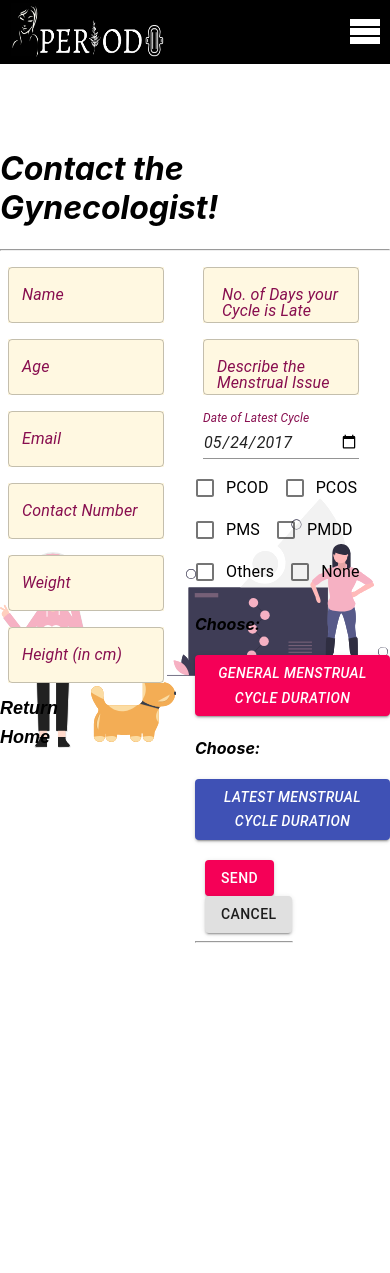
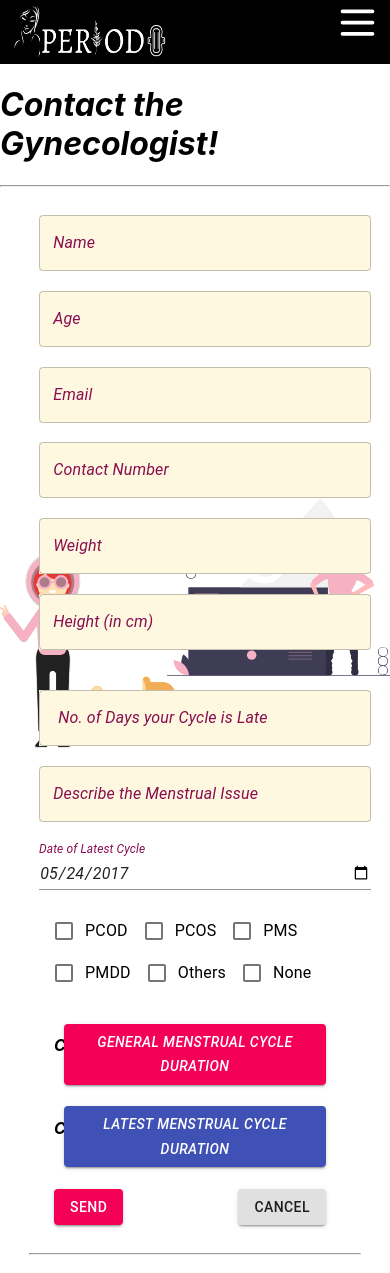
Before and after one commit to Feminine-Divine/periodo, a Next.js app in the folder periodo/: page /Gynac in a window 390 px wide. Before the commit the page ends 963 px from the top, so only its background shows below. Built offline with nearby package versions, Linux system fonts and the light colour scheme.

Commit message:
made website responsive

```diff
--- a/periodo/components/Gynae/Gynac.js
+++ b/periodo/components/Gynae/Gynac.js
@@ -1,10 +1,9 @@
 import { Button, Checkbox, Container, FormControl, FormControlLabel, Grid, Icon, InputLabel, makeStyles, Menu, MenuItem, MuiThemeProvider, Paper, Select, TextField, Typography } from '@material-ui/core';
 import React from 'react'
 import Navbar from '../navbar'
-import Tips from '../tips/tips';
 import { Forme, Userform } from './Userform';
 import Link from "next/link"
-
+import style from "./Gynac.module.css"
 
 const initialFValues ={
     fullName:'',
@@ -46,8 +45,8 @@ const initialFValues ={
     <h1><em><strong>Contact the Gynecologist!</strong></em></h1>
     <hr></hr>
         <Grid container>
-            <Grid item xs ={6}>
-           <em><TextField
+            <Grid item xs ={6} className={style.grid}>
+           <em><TextField className={style.field}
            style={{
                 backgroundColor: "#fff8e1"
         }}
@@ -67,7 +66,7 @@ const initialFValues ={
                 />
                 </em>
 
-               <em> <TextField
+               <em> <TextField className={style.field}
                style={{
                 backgroundColor: "#fff8e1"
             }}
@@ -86,7 +85,7 @@ const initialFValues ={
                   onChange={handleInputChange}
                   />
                   </em>
-                   <em> <TextField
+                   <em> <TextField className={style.field}
                    style={{
                     backgroundColor: "#fff8e1"
                 }}
@@ -103,7 +102,7 @@ const initialFValues ={
                   onChange={handleInputChange}
                   />
                   </em>
-                 <em><TextField
+                 <em><TextField className={style.field}
                  style={{
                   backgroundColor: "#fff8e1"
               }}
@@ -120,7 +119,7 @@ const initialFValues ={
                   onChange={handleInputChange}
                   />
                   </em>
-                 <em> <TextField
+                 <em> <TextField className={style.field}
                  style={{
                   backgroundColor: "#fff8e1"
               }}
@@ -139,7 +138,7 @@ const initialFValues ={
                   />
                   </em>
 
-                 <em><TextField
+                 <em><TextField className={style.field}
                  style={{
                   backgroundColor: "#fff8e1"
               }}
@@ -158,18 +157,10 @@ const initialFValues ={
                   />
                   </em>
 
-                  <Grid item xs={6}>
 
-       <Link href="/homepage">
-         <em> <strong  style={{
-                  fontSize:"x-large"
-              }} ><a>Return Home</a>
-         </strong></em>
-        </Link >
-        </Grid>
                   </Grid>
-                  <Grid item xs={6}>
-                  <em><TextField
+                  <Grid item xs={6} className={style.grid}>
+                  <em><TextField className={style.field}
                   style={{
                     backgroundColor: "#fff8e1"
                 }}
@@ -189,7 +180,7 @@ const initialFValues ={
                  />
                  </em>
 
-                  <em> <TextField
+                  <em> <TextField className={style.field}
                   style={{
                     backgroundColor: "#fff8e1 "
                 }}
@@ -208,7 +199,7 @@ const initialFValues ={
                 />
                 </em>
                 <form noValidate>
- <em> <TextField
+ <em> <TextField className={style.field}
  style={{
   backgroundColor: "white"
 }}
@@ -228,7 +219,7 @@ const initialFValues ={
   </em>
 </form>
 
-
+<div className={style.grid}>
 <FormControlLabel
 
   control={
@@ -296,9 +287,12 @@ const initialFValues ={
   }
   label="None"
   />
-      <h4><em>Choose:</em></h4>
+  </div>
+  <div className={style.grid} style={{display:"flex",position:"relative"}}>
+      <h4 margin="10px"><em>Choose:</em></h4>
 
   <Button
+        style={{margin:"10px",position:"absolute",right:"0"}}
         aria-controls="customized-menu"
         aria-haspopup="true"
         variant="contained"
@@ -308,6 +302,8 @@ const initialFValues ={
         <em>General Menstrual Cycle Duration
         </em>
       </Button>
+
+  </div>
 
 <Menu
   id="simple-menu"
@@ -334,9 +330,10 @@ const initialFValues ={
 </Menu>
 
 
-
-<h4><em>Choose:</em></h4>
+<div className={style.grid} style={{display:"flex",position:"relative"}}>
+<h4 margin="10px"><em>Choose:</em></h4>
 <Button
+ style={{margin:"10px",position:"absolute",right:"0"}}
         aria-controls="customized-menu"
         aria-haspopup="true"
         variant="contained"
@@ -346,6 +343,7 @@ const initialFValues ={
       <em>Latest Menstrual Cycle
         Duration </em>
       </Button>
+   </div>
 <Menu
   id="simple-menu"
   anchorEl={anchorEl}
@@ -372,23 +370,21 @@ const initialFValues ={
 </Menu>
 
 
-                  <Grid item xs={6}  style={{
-  margin:"20px 0"
-}}>
 
+<div className={style.grid} style={{display:"flex",position:"relative"}}>
         <Button style={{
-  margin:"0 10px"
+  margin:"10px 0"
 }} variant="contained" color="secondary" >
   Send
 </Button>
-      <Button style={{
-  margin:"0 10px"
-}} variant="contained" >
+      <Button
+      style={{margin:"10px",position:"absolute",right:"0"}}
+ variant="contained" >
         Cancel
        </Button>
+       </div>
        <hr></hr>
        </Grid></Grid>
-            </Grid>
         </Forme>
 
         </>
--- /dev/null
+++ b/periodo/components/Gynae/Gynac.module.css
@@ -0,0 +1,12 @@
+.grid{
+    width: 85%!important;
+    margin: auto!important;
+    max-width: 950px!important;
+    padding: 10px 0;
+    flex-basis: auto!important;
+}
+
+.field{
+    width: 100%!important;
+    margin: 3%!important;
+}
--- a/periodo/components/navbar.css
+++ b/periodo/components/navbar.css
@@ -1,43 +1,34 @@
 
 .nav-img{
     position: relative;
-    left: 2%;
+    left: 0;
 }
 .Nav-bar{
    width: 90%;
-   height: 150px;
   padding: 0.5rem 1rem;
     font-size: 20px;
     font-weight: 700;
 }
-.main-navbar{
-   width: 100%;
-   margin-right: 10px;
-}
 .Nav-bar:hover{
    border-radius: 2rem;
-    box-shadow: 2px 2px 3px 3px cyan,
-                 2px 2px 5px 4px cyan;
-color: turquoise;
+    box-shadow: 2px 2px 3px 3px rgb(255, 211, 232),
+                 2px 2px 5px 4px rgb(255, 211, 232);
+color: rgb(255, 211, 232);
 }
 #nav-btn,.toggle{
     display: none;
 }
-.header {
+/* .header {
     display: flex;
     justify-content: space-between;
     align-items: center;
     padding: 0px 40px;
-    height: 80px;
-  }
+    height: 0px;
+  } */
 
 /***********Responsive********/
 
 @media screen and (max-width:1000px){
-    .main-navbar{
-        display: none;
-        visibility: hidden;
-    }
 
     .toggle{
         display: block;
@@ -47,7 +38,6 @@ color: turquoise;
     }
     .Nav-bar{
         position: relative;
-        right: -60%;
         text-align: center;
         text-transform: capitalize;
     }
@@ -76,3 +66,87 @@ color: turquoise;
     }
 
 } */
+
+/*Desktop View*/
+.header {    display: flex;
+    background: black;
+    justify-content: space-between;
+    align-items: center;
+    width: auto;
+    height:auto;
+  }
+  .logo-nav {
+    color: white;
+    background-color: black;
+    display: flex;
+    width: 100%;
+    justify-content: space-between;
+  }
+
+  .nav-options {
+    list-style-type: none;
+    display: flex;
+  }
+  .mobile-option {
+    display: none;
+  }
+
+  .option :hover {
+    color: white;
+  }
+
+  .mobile-menu {
+    display: none;
+  }
+  @media (max-width: 1000px) {
+    /*Mobile View */
+
+    .header {
+        padding: 0px 10px;
+      }
+      .logo {
+        width: 45px;
+        height: 45px;
+      }
+      .nav-options {
+        display: flex;
+        width: 100%;
+        position: absolute;
+        top: 47px;
+        z-index: 11;
+        left: -100%;
+        opacity: 0;
+        transition: all 0.5s ease;
+        flex-direction: column;
+        list-style-type: none;
+        grid-gap: 0px;
+      }
+      .nav-options.active {
+        background: #101011;
+        left: 0;
+        opacity: 1;
+        transition: all 0.5s ease;
+        z-index: 11;
+        align-content: center;
+        padding-left: 0px;
+      }
+
+      .menu-icon {
+        width: 45px;
+        height: 45px;
+      }
+      .menu-icon:hover{
+        color: rgb(255, 211, 232);
+      }
+      .option {
+        display: flex;
+        align-items: center;
+        justify-content: center;
+        height: 10vw;
+        padding: 30px 0px;
+      }
+
+  }
+  .mobile-menu {
+    display: block;
+  }
--- a/periodo/components/navbar.js
+++ b/periodo/components/navbar.js
@@ -1,14 +1,68 @@
-import React from "react";
+import React,{useState} from "react";
 import Link from "next/link";
-import { Header, Nav, PageBody } from "./styles.js";
 
 const Navbar = ({ children }) => {
+  const [click, setClick] = useState(false);
+  const handleClick = () => setClick(!click);
+  const closeMobileMenu = () => setClick(false);
   return (
 <React.Fragment>
+ <div className="header">
+   <div className="logo-nav">
+     <Link href="/">
+     <img src="Logo.png" height="64px" width="160px" padding="10px" class="nav-img"></img>
+     </Link>
+     <ul className={click ? "nav-options active " : "nav-options "} >
+          <li className="option" onClick={closeMobileMenu}>
+          <Link href="/">
+            <a class="Nav-bar Nav-Active">Home</a>
+          </Link>
+          </li>
+          <li className="option" onClick={closeMobileMenu}>
+          <Link href="/tips">
+            <a class="Nav-bar">Tips</a>
+          </Link>
+          </li>
+          <li className="option" onClick={closeMobileMenu}>
+          <Link href="/Gynac">
+            <a class="Nav-bar">GynacHelp</a>
+          </Link>
+          </li>
+          <li className="option" onClick={closeMobileMenu}>
+          <Link href = "/analysis">
+        <a class="Nav-bar">Quiz</a>
+        </Link>
+          </li>
+          <li className="option" onClick={closeMobileMenu}>
+          <Link href="/calender">
+          <a class="Nav-bar">Calendar</a>
+        </Link>
+          </li>
+          <li className="option" onClick={closeMobileMenu}>
+          <Link href="/about">
+          <a class="Nav-bar">AboutUs</a>
+        </Link>
+          </li>
+          <li className="option" onClick={closeMobileMenu}>
+          <Link href="/notes">
+        <a class="Nav-bar">Notes</a>
+        </Link>
+          </li>
+        </ul>
+           <div className="mobile-menu" onClick={handleClick}>
+        {click ? (
+          <img src="x.svg" className="menu-icon" />
+        ) : (
+          <img src="menu.svg" className="menu-icon" />
+        )}
+      </div>
+   </div>
 
-  <Header>
+
+ </div>
+  {/* <div>
   <img src="Logo.png" height="64px" width="160px" padding="10px" class="nav-img"></img>
-        <Nav>
+        <nav>
           <input type= "checkbox" id="nav-btn"></input>
          <div class="main-navbar">
             <Link href="/">
@@ -40,10 +94,10 @@ const Navbar = ({ children }) => {
               <div class="toggel-btn"></div>
             </div>
           </label>
-        </Nav>
-      </Header>
+        </nav>
+      </div> */}
 
-      <PageBody>{children}</PageBody>
+      <div>{children}</div>
     </React.Fragment>
   );
 };
--- a/periodo/components/styles.js
+++ /dev/null
@@ -1,21 +0,0 @@
-import styled from "@emotion/styled"
-
-export const Header = styled("div")`
-width:100%;
-color:white;
-background-color:black;
-display:flex;
-justify-content: space-between;
-align-items: center;
-`
-export const Nav = styled("div")
-`
-width:auto;
-`
-
-
-export const PageBody = styled("div")`
-  width: 100%;
-  height: 100%;
-  padding: 2em;
-  `
```
Also changed, not shown: periodo/public/menu.svg, periodo/public/x.svg.
